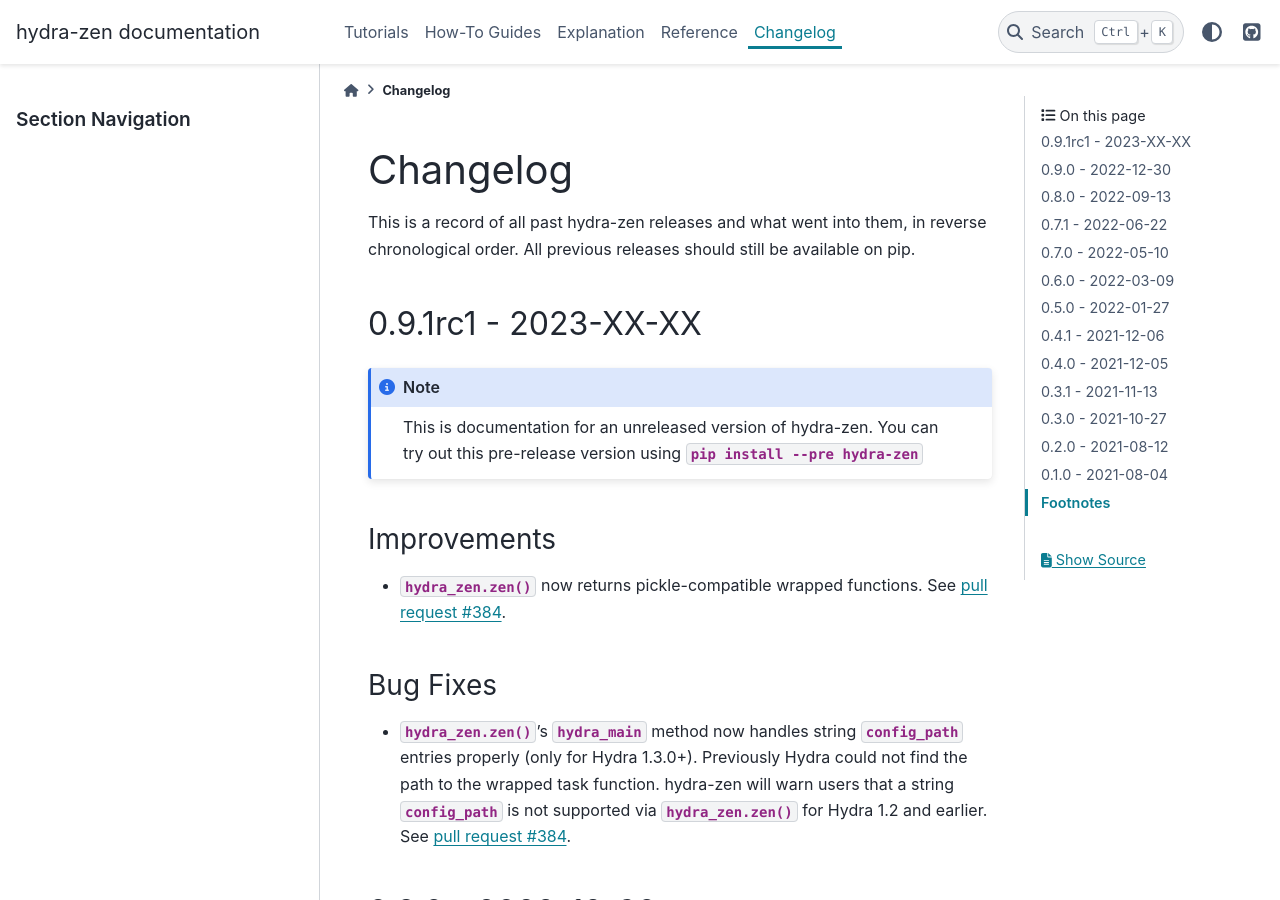
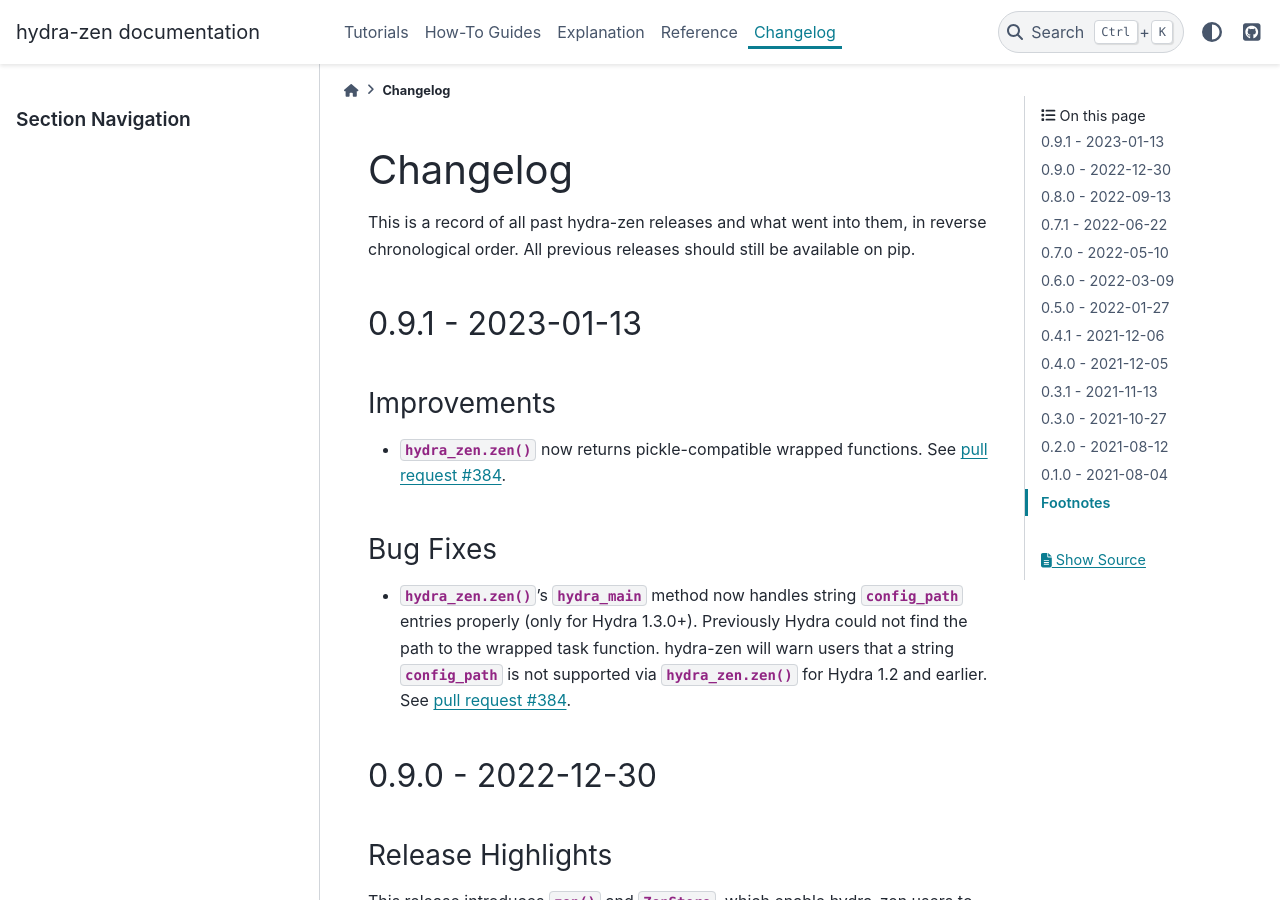
Before and after one commit to mit-ll-responsible-ai/hydra-zen, a Sphinx documentation site: the page built from docs/source/changes.rst, in a window 1280 px wide and 900 px high. Built offline with Sphinx 7.4.7 and the PyData theme 0.15.4, drawn with Linux system fonts in a browser that asks for light colours; the version number could not be read and is left out.

Commit message:
update changelog

```diff
--- a/docs/source/changes.rst
+++ b/docs/source/changes.rst
@@ -10,11 +10,10 @@
 
 .. _v0.9.1:
 
----------------------
-0.9.1rc1 - 2023-XX-XX
----------------------
+------------------
+0.9.1 - 2023-01-13
+------------------
 
-.. note:: This is documentation for an unreleased version of hydra-zen. You can try out this pre-release version using `pip install --pre hydra-zen`
 
 Improvements
 ------------
```
